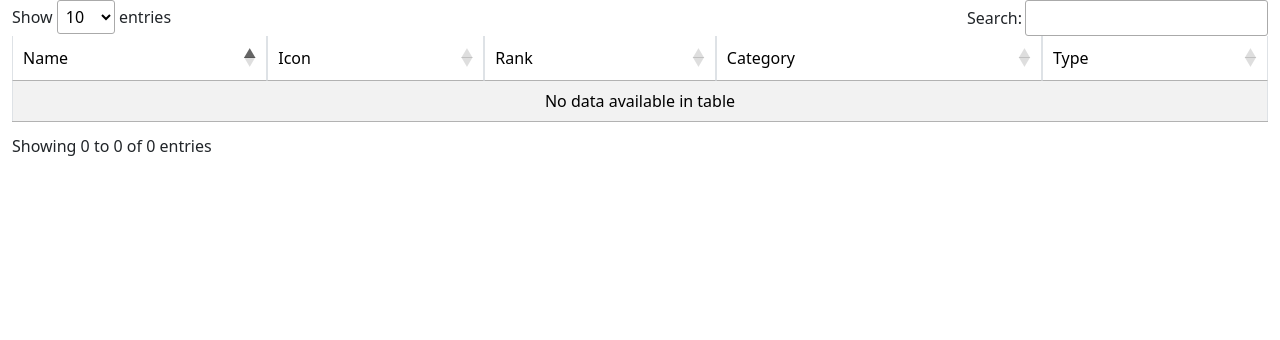
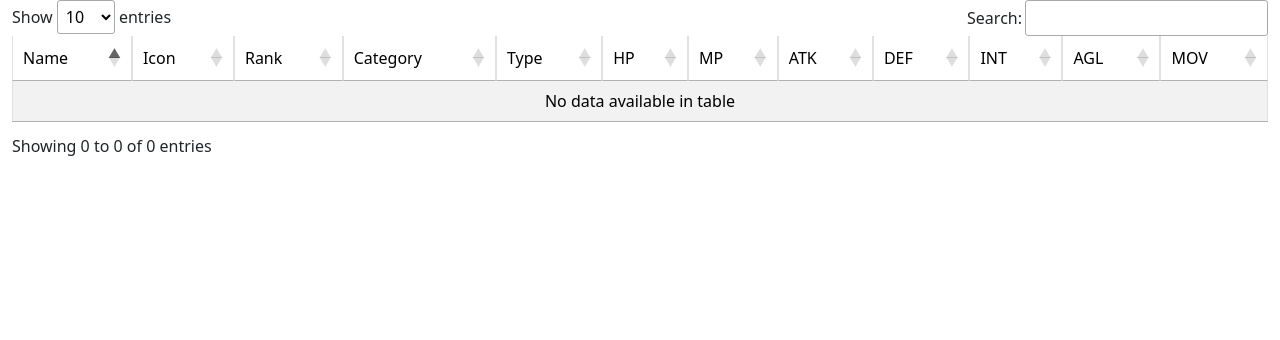
Before and after one commit to atrotter01/dqt-db, a Flask app: page /equipment in a window 1280 px wide. Shown: the part 135-475 px from the top of the page. Run offline with Flask 3, Linux system fonts and the light colour scheme; data that the repository does not hold is empty; parts of the project's set-up code (start-up, migrations or seed data) failed here and were passed over; some libraries are stand-ins or nearby versions.

Commit message:
Add stats to equipment table

```diff
--- a/app/api/equipment/__init__.py
+++ b/app/api/equipment/__init__.py
@@ -18,6 +18,7 @@ equipment_model = api.model('equipment', {
     'equipment_category': fields.String,
     'equipment_is_free_alchemy': fields.Boolean,
     'equipment_equipable_roles': fields.List(fields.String),
+    'equipment_status_increase': fields.Raw
 })
 
 @api.param("path", "Path")
--- a/app/data/equipment/__init__.py
+++ b/app/data/equipment/__init__.py
@@ -29,6 +29,11 @@ class Equipment:
         for role in data.get('limitation').get('limitedMonsterRoles'):
             equipment_equipable_roles.append(role.get('abbrevDisplayName_translation').get('gbl') or role.get('abbrevDisplayName_translation').get('ja'))
 
+        base_passive_skill = data.get('basePassiveSkill')
+        stat_increase_path = base_passive_skill.get('passiveSkillStatusAddEffectMasterData').get('m_PathID')
+        stat_increase_document = self.util.get_asset_by_path(stat_increase_path).get('processed_document')
+        equipment_status_increase = stat_increase_document.get('statusIncrease')
+
         equipment: dict = {
             'id': path,
             'equipment_display_name': equipment_display_name,
@@ -43,6 +48,7 @@ class Equipment:
             'equipment_category': equipment_category,
             'equipment_is_free_alchemy': equipment_is_free_alchemy,
             'equipment_equipable_roles': equipment_equipable_roles,
+            'equipment_status_increase': equipment_status_increase
         }
 
         return equipment
--- a/templates/equipment_list.html
+++ b/templates/equipment_list.html
@@ -20,6 +20,13 @@
                 <td>Rank</td>
                 <td>Category</td>
                 <td>Type</td>
+                <td>HP</td>
+                <td>MP</td>
+                <td>ATK</td>
+                <td>DEF</td>
+                <td>INT</td>
+                <td>AGL</td>
+                <td>MOV</td>
             </tr>
         </thead>
         <tbody>
@@ -35,6 +42,13 @@
                 <td><span style="display: none">{{ equipment.equipment_rank }}</span><img src="/{{ equipment.equipment_rank_icon }}" alt="{{ equipment.equipment_rank }}" style="width: 64px; height: 64px;" /></td>
                 <td>{{ equipment.equipment_category }}</td>
                 <td>{{ equipment.equipment_type }}</td>
+                <td>{{ equipment.equipment_status_increase.hp }}</td>
+                <td>{{ equipment.equipment_status_increase.mp }}</td>
+                <td>{{ equipment.equipment_status_increase.attack }}</td>
+                <td>{{ equipment.equipment_status_increase.defence }}</td>
+                <td>{{ equipment.equipment_status_increase.intelligence }}</td>
+                <td>{{ equipment.equipment_status_increase.agility }}</td>
+                <td>{{ equipment.equipment_status_increase.mobility }}</td>
             </tr>
             {% endfor %}
         </tbody>
```
